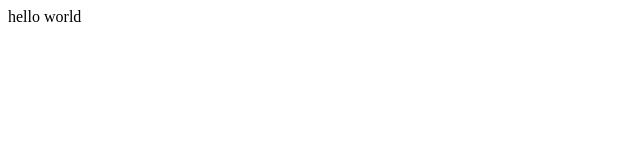
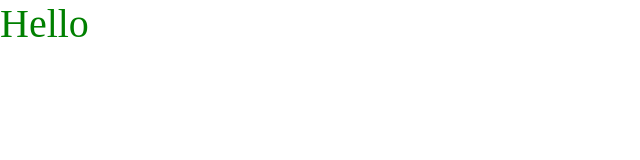
Before and after one commit to ISerhiienko/my-app, a React app: page / in a window 1280 px wide. Shown: the top 160 px of the page, without its empty margins (0-640 px from the left). Built offline with nearby package versions, Linux system fonts and the light colour scheme.

Commit message:
feat: set up css modules

```diff
--- a/package.json
+++ b/package.json
@@ -18,6 +18,7 @@
     "@types/webpack": "^5.28.0",
     "@types/webpack-dev-server": "^4.7.2",
     "html-webpack-plugin": "^5.5.0",
+    "mini-css-extract-plugin": "^2.5.3",
     "ts-loader": "^9.2.6",
     "ts-node": "^10.5.0",
     "typescript": "^4.9.5",
--- /dev/null
+++ b/src/App.tsx
@@ -0,0 +1,10 @@
+import { Hello } from "./components/Hello";
+import './index.scss';
+
+export const App = () => {
+  return (
+    <div className="app">
+      <Hello />
+    </div>
+  )
+}
--- /dev/null
+++ b/src/components/Hello.module.scss
@@ -0,0 +1,3 @@
+.green {
+  color: green;
+}
--- /dev/null
+++ b/src/components/Hello.tsx
@@ -0,0 +1,7 @@
+import classes from "./Hello.module.scss";
+
+export const Hello = () => {
+  return (
+    <div className={classes.green}>Hello</div>
+  )
+}
--- /dev/null
+++ b/src/index.scss
@@ -0,0 +1,9 @@
+* {
+  box-sizing: border-box;
+  padding: 0;
+  margin: 0;
+}
+
+.app {
+  font-size: 40px;
+}
--- a/src/index.tsx
+++ b/src/index.tsx
@@ -1,6 +1,7 @@
 import {render} from "react-dom";
+import {App} from "./App";
 
 render(
-  <div>hello world</div>,
+  <App />,
   document.getElementById('root')
 );
```
Also changed, not shown: src/global.d.ts (added, +7 -0 lines), 4 other files (tests, documents, lock files or other folders).
